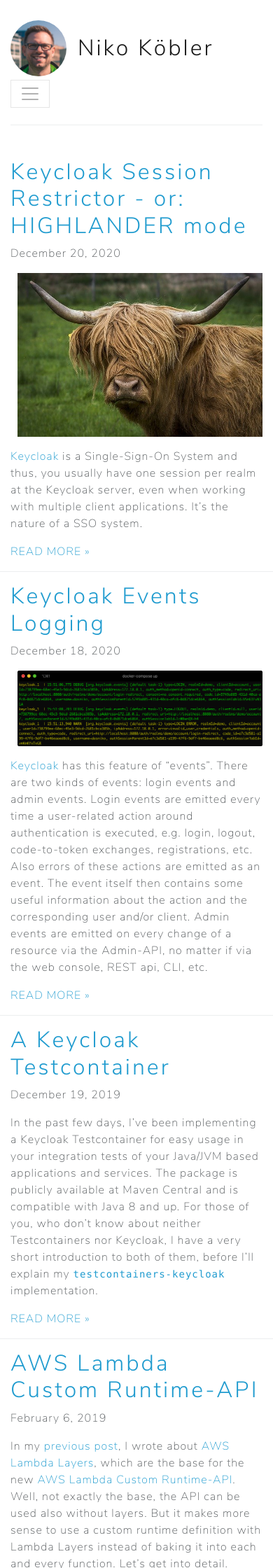
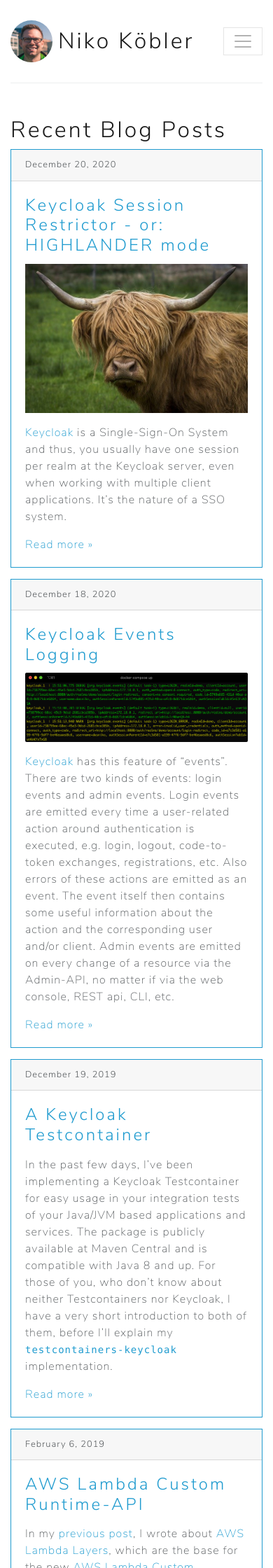
Before and after one commit to dasniko/dasniko.github.io, a Jekyll site: the page built from index.html, in a window 390 px wide. Shown: the top 2240 px of the page at 70% size. Built offline with Jekyll 4.4.1, drawn with Linux system fonts in a browser that asks for light colours; some of the changed text lies outside the part shown.

Commit message:
fine tuning

```diff
--- a/_includes/footer.html
+++ b/_includes/footer.html
@@ -1,12 +1,13 @@
 <footer class="mt-4 py-5 border-top">
   <div class="row">
-    <div class="col-12">
-      <div class="float-md-right">
-        <a href="{{ site.baseurl }}/privacy/" class="ml-3">Privacy Policy</a>
+    <div class="col-12 d-sm-flex justify-content-between">
+      <div>
+        <div>&copy; 2012-{{ 'now' | date: "%Y" }} {{ site.name }}</div>
+      </div>
+      <div class="mt-4 mt-sm-0">
+        <a href="{{ site.baseurl }}/privacy/">Privacy Policy</a>
         <a href="{{ site.baseurl }}/imprint/" class="ml-3">Imprint</a>
       </div>
-      <div>&copy; 2012-{{ 'now' | date: "%Y" }} {{ site.name }}</div>
-      <div>{{ site.description }}</div>
     </div>
   </div>
 </footer>
--- a/_includes/header.html
+++ b/_includes/header.html
@@ -2,8 +2,11 @@
   <nav class="navbar navbar-expand-lg navbar-light bg-light px-0 border-bottom mb-5">
     <a class="navbar-brand" href="{{ site.baseurl }}/">
       <div class="d-flex align-items-center">
-        <img src="{{ site.avatar }}" class="avatar rounded-circle mr-3"/>
-        <h1 class="my-0 text-capitalize">{{ site.name }}</h1>
+        <img src="{{ site.avatar }}" class="avatar rounded-circle"/>
+        <div>
+          <h1 class="my-0 text-capitalize">{{ site.name }}</h1>
+          <div class="small text-capitalize text-muted d-none d-sm-block" style="font-weight: 200">{{ site.description }}</div>
+        </div>
       </div>
     </a>
 
--- a/_includes/sidebar.html
+++ b/_includes/sidebar.html
@@ -8,8 +8,5 @@
   {% include speaker.html %}
 </div>
 <div class="my-4">
-  <div id="events"></div>
+  <div id="my-events"></div>
 </div>
-<div class="my-4">
-  {% include archive.html %}
-</div>
--- a/_includes/thumbnail.html
+++ /dev/null
@@ -1,5 +0,0 @@
-{% if include.thumbnail %}
-<a fslightbox-gallery="gallery1" href="{{ include.thumbnail }}">
-  <img src="{{ include.thumbnail }}" class="postimg"/>
-</a>
-{% endif %}
--- a/css/style.scss
+++ b/css/style.scss
@@ -20,9 +20,9 @@ ul {
 }
 
 a {
-  color: $cyan;
+  color: $info;
   &:hover {
-    color: $cyan;
+    color: $info;
   }
 }
 
@@ -39,9 +39,29 @@ code {
   color: inherit;
 }
 
+small, .small {
+  font-weight: 300;
+}
+
 .avatar {
   width: 80px;
   height: 80px;
+  margin-right: 1rem;
+}
+
+@media (max-width: 420px) {
+  .navbar-brand {
+    margin-right: 1rem;
+  }
+  .avatar {
+    width: 60px;
+    height: 60px;
+    margin-right: .5rem;
+  }
+}
+
+.card {
+  height: calc(100% - 1rem);
 }
 
 .conflogo {
@@ -60,6 +80,17 @@ code {
     float: left;
     margin-left: 0;
     margin-right: 1rem;
+  }
+
+  @media (max-width: 575px) {
+    float: none;
+    margin: 0;
+    max-width: 100%;
+    max-height: none;
+    &.left {
+      float: none;
+      margin: 0;
+    }
   }
 }
 
--- a/index.html
+++ b/index.html
@@ -1,30 +1,38 @@
 ---
 layout: default
+title: Recent Blog Posts
 ---
 
-{% for post in site.posts limit:5 %}
-  <article class="row border-bottom mb-3">
-    <div class="col-sm-12">
+<article>
+  <h1>{{ page.title }}</h1>
+  <div class="row">
 
-      <h1><a href="{{ site.baseurl }}{{ post.url }}">{{ post.title }}</a></h1>
+    {% for post in site.posts limit:5 %}
+    <div class="col-12 col-md-6">
+      <div class="card border-info mb-3">
+        <div class="card-header small">{{ post.date | date: "%B %e, %Y" }}</div>
+        <div class="card-body">
+          <h3 class="card-title"><a href="{{ site.baseurl }}{{ post.url }}">{{ post.title }}</a></h3>
+          {% if post.thumbnail %}
+            <img src="{{ post.thumbnail }}" class="d-block user-select-none"/>
+          {% endif %}
+          <p class="card-text">{{ post.excerpt }}</p>
+          <a href="{{ site.baseurl }}{{ post.url }}" class="card-link">Read more &raquo;</a>
+        </div>
+      </div>
+    </div>
+    {% endfor %}
 
-      <p>
-        {{ post.date | date: "%B %e, %Y" }}
-      </p>
+    <div class="col-12 col-md-6">
+      <div class="card text-white bg-info mb-3">
+        <div class="card-body">
+          <h4 class="card-title">All Blog Posts / Archive</h4>
+          <p class="card-text">Read all of my blog posts, find them either by tag or chronological:</p>
+          <p><a href="{{ site.baseurl }}/archive/" class="card-link text-white" style="text-decoration: underline">All blog posts chronological &raquo;</a></p>
+          <p><a href="{{ site.baseurl }}/tags/" class="card-link text-white" style="text-decoration: underline">All blog posts by tags &raquo;</a></p>
+        </div>
+      </div>
+    </div>
 
-      <p>
-        {% include thumbnail.html thumbnail=post.thumbnail %}
-        {{ post.excerpt }}
-      </p>
-
-      <p>
-        <a href="{{ site.baseurl }}{{ post.url }}" class="text-uppercase">Read More &raquo;</a>
-      </p>
-
-    </div>
-  </article>
-{% endfor %}
-
-<div class="text-right">
-  <a href="{{ site.baseurl }}/archive/">ALL POSTS &raquo;</a>
-</div>
+  </div>
+</article>
--- a/js/script.js
+++ b/js/script.js
@@ -20,7 +20,7 @@ document.addEventListener("DOMContentLoaded", function() {
         }
       });
       html += '</ul></div>';
-      document.getElementById('events').innerHTML = html
+      document.getElementById('my-events').innerHTML = html
     })
 });
 
```
Also changed, not shown: _layouts/post.html (+8 -4 lines).
